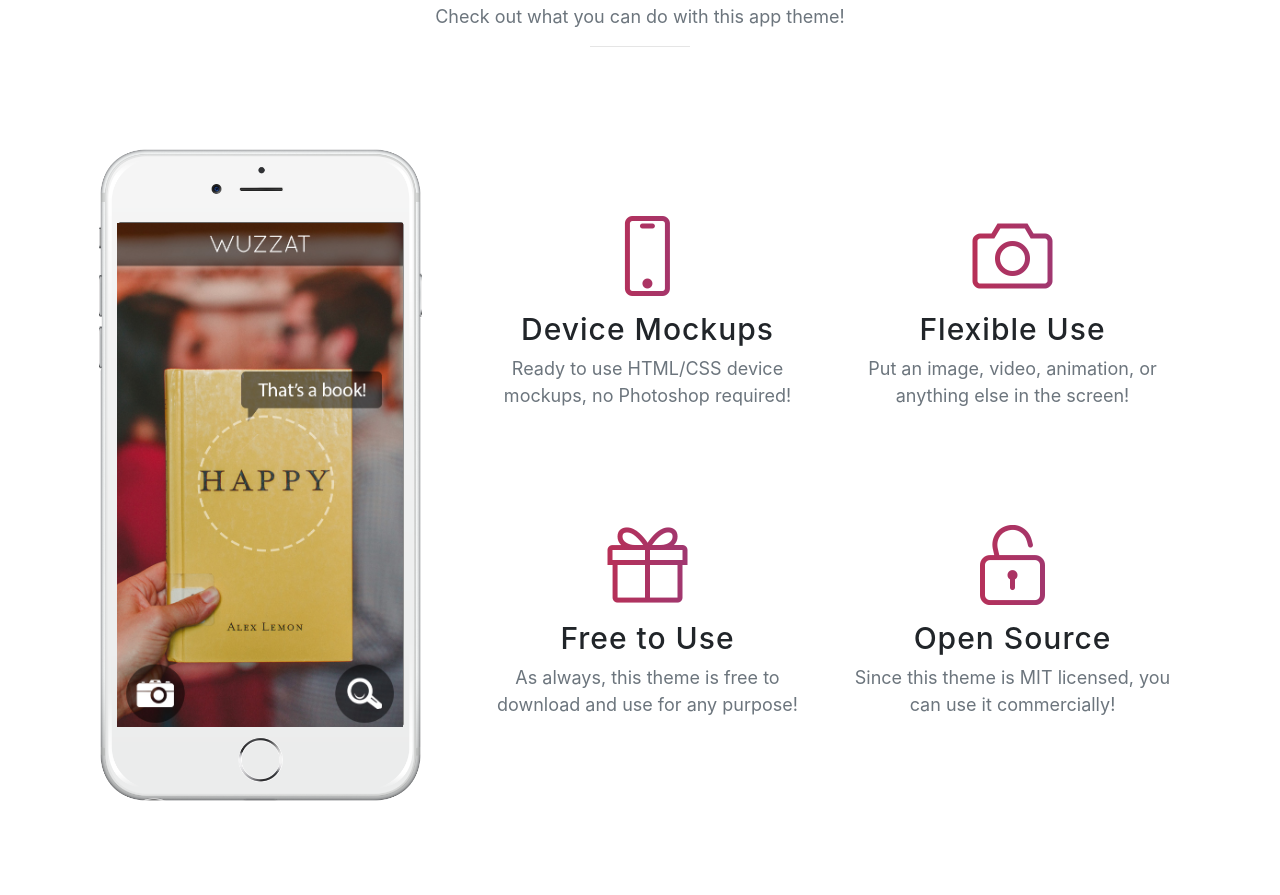
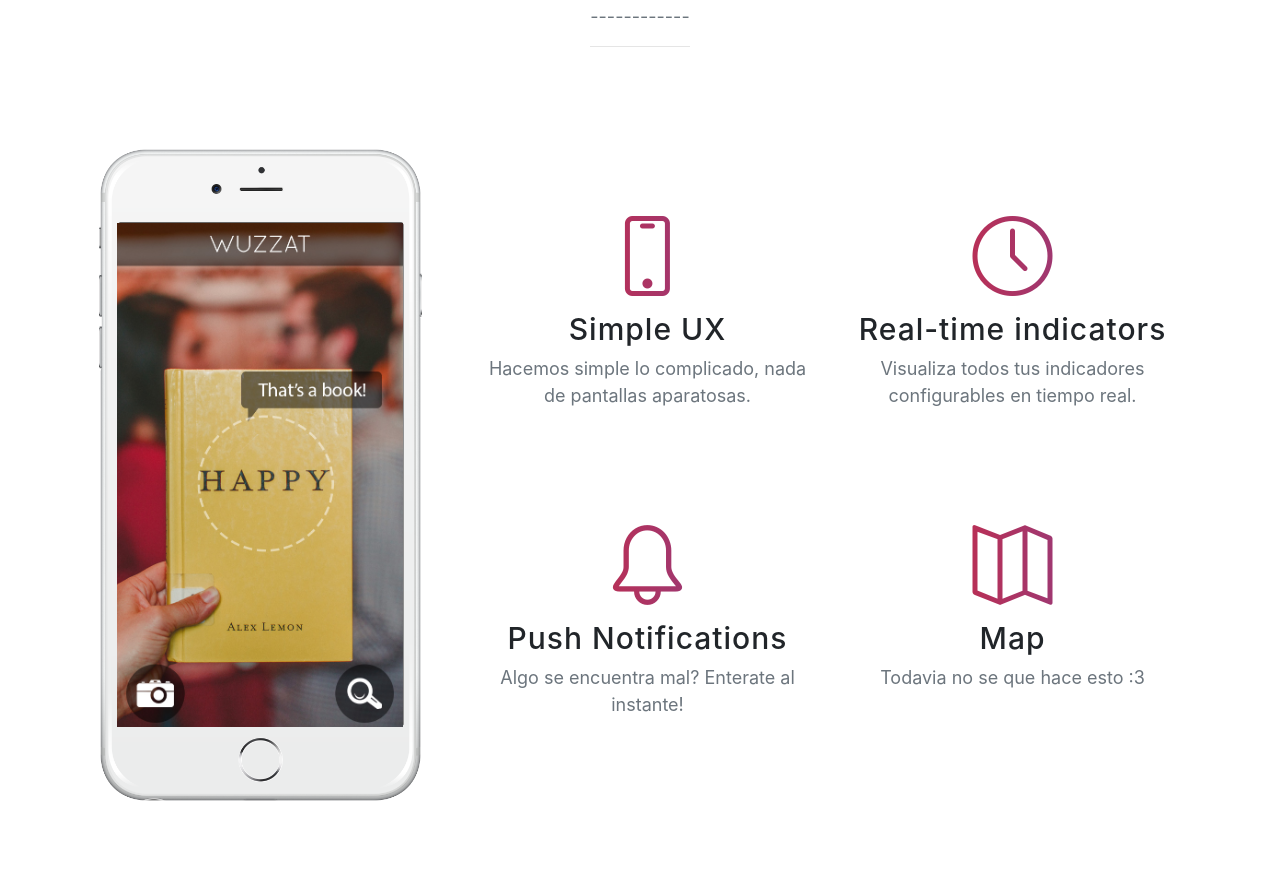
Before and after one commit to AlanSaracho/KPI-Landing-page, a website with bundled scripts: page index.html in a window 1280 px wide. Shown: the part 965-1860 px from the top of the page. Built offline with nearby package versions, Linux system fonts and the light colour scheme; a web font is replaced by a local one.

Commit message:
feat: change features descriptions and icons

```diff
--- a/index.html
+++ b/index.html
@@ -65,7 +65,7 @@
         <div class="row h-100">
           <div class="col-lg-7 my-auto">
             <div class="header-content mx-auto">
-              <h1 class="mb-5">New Age is an app landing page that will help you beautifully showcase your new mobile app, or anything else!</h1>
+              <h1 class="mb-5">Deja de llamar para saber el estado de tus negocios, ahora podes tener <b>toda la data</b> en tu bolsillo ;)</h1>
                 <div class="badges">
                   <a class="badge-link" href="#"><img src="img/google-play-badge.svg" alt=""></a>
                   <a class="badge-link" href="#"><img src="img/app-store-badge.svg" alt=""></a>
@@ -95,7 +95,7 @@
       <div class="container">
         <div class="section-heading text-center">
           <h2>Unlimited Features, Unlimited Fun</h2>
-          <p class="text-muted">Check out what you can do with this app theme!</p>
+          <p class="text-muted">------------</p>
           <hr>
         </div>
         <div class="row">
@@ -120,31 +120,31 @@
                 <div class="col-lg-6">
                   <div class="feature-item">
                     <i class="icon-screen-smartphone text-primary"></i>
-                    <h3>Device Mockups</h3>
-                    <p class="text-muted">Ready to use HTML/CSS device mockups, no Photoshop required!</p>
+                    <h3>Simple UX</h3>
+                    <p class="text-muted">Hacemos simple lo complicado, nada de pantallas aparatosas.</p>
                   </div>
                 </div>
                 <div class="col-lg-6">
                   <div class="feature-item">
-                    <i class="icon-camera text-primary"></i>
-                    <h3>Flexible Use</h3>
-                    <p class="text-muted">Put an image, video, animation, or anything else in the screen!</p>
+                    <i class="icon-clock text-primary"></i>
+                    <h3>Real-time indicators</h3>
+                    <p class="text-muted">Visualiza todos tus indicadores configurables en tiempo real.</p>
                   </div>
                 </div>
               </div>
               <div class="row">
                 <div class="col-lg-6">
                   <div class="feature-item">
-                    <i class="icon-present text-primary"></i>
-                    <h3>Free to Use</h3>
-                    <p class="text-muted">As always, this theme is free to download and use for any purpose!</p>
+                    <i class="icon-bell text-primary"></i>
+                    <h3>Push Notifications</h3>
+                    <p class="text-muted">Algo se encuentra mal? Enterate al instante!</p>
                   </div>
                 </div>
                 <div class="col-lg-6">
                   <div class="feature-item">
-                    <i class="icon-lock-open text-primary"></i>
-                    <h3>Open Source</h3>
-                    <p class="text-muted">Since this theme is MIT licensed, you can use it commercially!</p>
+                    <i class="icon-map text-primary"></i>
+                    <h3>Map</h3>
+                    <p class="text-muted">Todavia no se que hace esto :3</p>
                   </div>
                 </div>
               </div>
```
